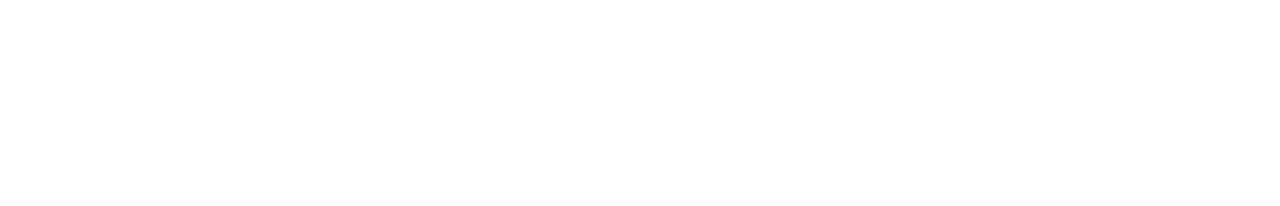
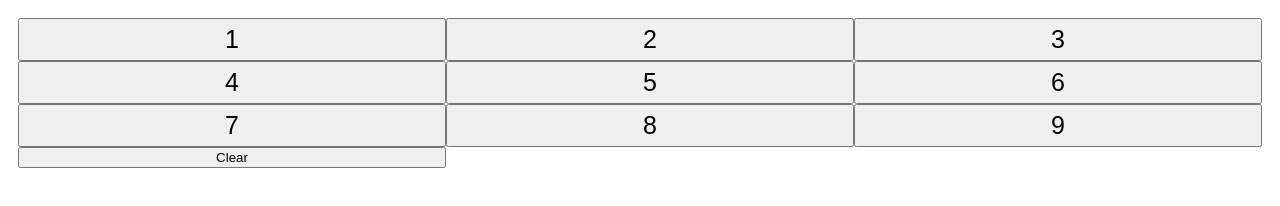
Before and after one commit to Emil-Ant/Calculator, a plain HTML site: page index.html in a window 1280 px wide. Drawn offline with Linux system fonts and the light colour scheme.

Commit message:
Added buttons and operate function

```diff
--- a/index.html
+++ b/index.html
@@ -6,6 +6,18 @@
     <link rel="stylesheet" href="style.css">
 </head>
 <body>
+    <div class="calculator-container">
+        <button class="digit">1</button>
+        <button class="digit">2</button>
+        <button class="digit">3</button>
+        <button class="digit">4</button>
+        <button class="digit">5</button>
+        <button class="digit">6</button>
+        <button class="digit">7</button>
+        <button class="digit">8</button>
+        <button class="digit">9</button>
+        <button id = "clear-button">Clear</button>
+    </div>
 </body>
 </html>
 <script src="script.js"></script>
--- a/script.js
+++ b/script.js
@@ -1,3 +1,4 @@
+// functions for calculations
 function add(a, b) {
     return a + b;
 }
@@ -10,6 +11,18 @@ function multiply(a, b) {
     return a * b;
 }
 
-function divide(a,b) {
+function divide(a, b) {
     return (a / b);
 }
+
+// operate function that takes an operator (with quotes for now) and 2 numbers and calls the matching function
+function operate(operator, x, y) {
+if (operator === '+') {
+    return add(x, y);
+} else if (operator === '-') {
+    return subtract(x, y);
+} else if (operator === '*') {
+    return multiply(x, y);
+} else if (operator = '/') {
+    return divide(x, y);
+}};
--- a/style.css
+++ b/style.css
@@ -0,0 +1,11 @@
+.calculator-container {
+    display: grid;
+    grid-template-columns: auto auto auto;
+    padding: 10px;
+}
+
+.digit {
+    text-align: center;
+    font-size: 25px;
+    padding: 5px;
+}
```
